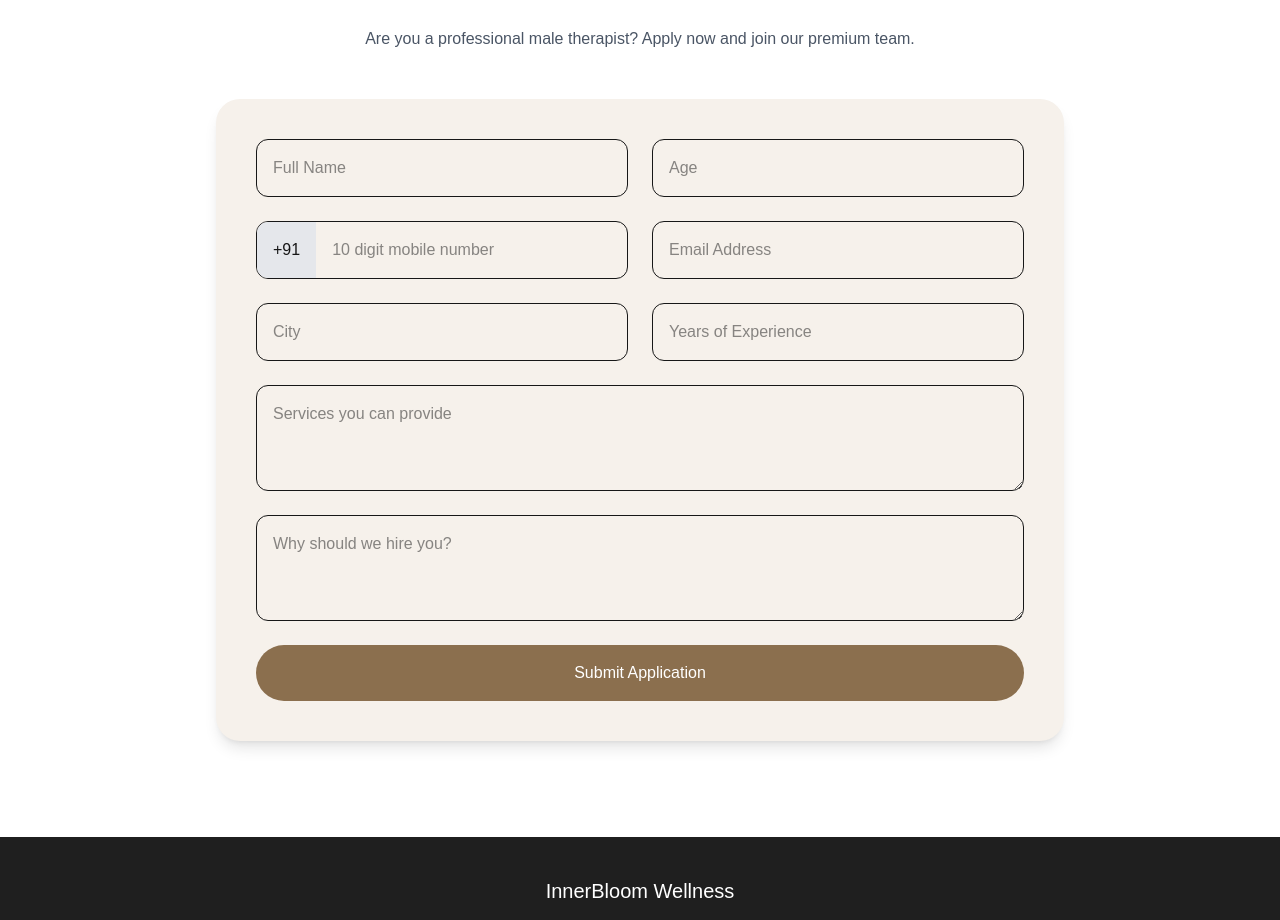
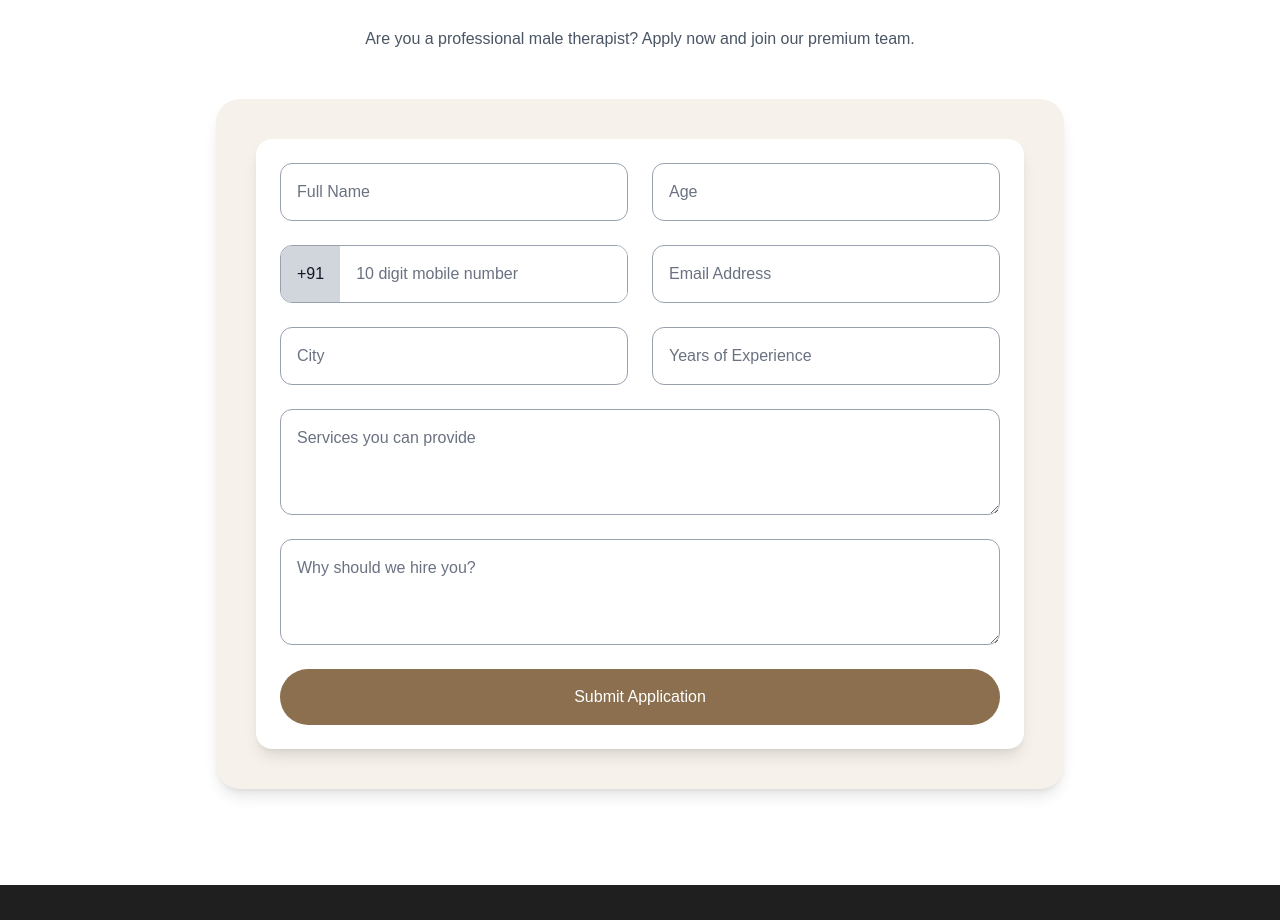
Before and after one commit to bhartivijayu1990-art/verbose-octo-umbrella, a Next.js app: page / in a window 1280 px wide. Shown: the part 2080-3000 px from the top of the page. Built offline with nearby package versions, Linux system fonts and the light colour scheme.

Commit message:
Fix apply form contrast

```diff
--- a/app/page.tsx
+++ b/app/page.tsx
@@ -325,13 +325,15 @@ function ApplyForm() {
 
 <form
   onSubmit={handleSubmit}
-        className="grid md:grid-cols-2 gap-6"
+  className="grid md:grid-cols-2 gap-6 bg-white text-gray-900 p-6 rounded-2xl shadow-lg"
 >
-
   <input
     type="text"
     placeholder="Full Name"
-          className="border p-4 rounded-xl"
+    className="border border-gray-400 p-4 rounded-xl
+               bg-white text-gray-900
+               placeholder-gray-500
+               focus:outline-none focus:ring-2 focus:ring-[#8b6f4e]"
     value={name}
     onChange={(e) => setName(e.target.value)}
     required
@@ -340,16 +342,18 @@ function ApplyForm() {
   <input
     type="number"
     placeholder="Age"
-          className="border p-4 rounded-xl"
+    className="border border-gray-400 p-4 rounded-xl
+               bg-white text-gray-900
+               placeholder-gray-500
+               focus:outline-none focus:ring-2 focus:ring-[#8b6f4e]"
     value={age}
     onChange={(e) => setAge(e.target.value)}
     required
   />
 
   {/* PHONE */}
-        <div className="flex border rounded-xl overflow-hidden">
-          <span className="bg-gray-200 px-4 py-4">+91</span>
-
+  <div className="flex border border-gray-400 rounded-xl overflow-hidden bg-white">
+    <span className="bg-gray-300 text-gray-900 px-4 py-4">+91</span>
     <input
       value={phone}
       onChange={(e) => {
@@ -357,14 +361,20 @@ function ApplyForm() {
         if (v.length <= 10) setPhone(v);
       }}
       placeholder="10 digit mobile number"
-            className="w-full p-4 outline-none"
+      className="w-full p-4 bg-white text-gray-900
+                 placeholder-gray-500
+                 focus:outline-none focus:ring-2 focus:ring-[#8b6f4e]"
       required
     />
   </div>
+
   <input
     type="email"
     placeholder="Email Address"
-          className="border p-4 rounded-xl"
+    className="border border-gray-400 p-4 rounded-xl
+               bg-white text-gray-900
+               placeholder-gray-500
+               focus:outline-none focus:ring-2 focus:ring-[#8b6f4e]"
     value={email}
     onChange={(e) => setEmail(e.target.value)}
   />
@@ -372,7 +382,10 @@ function ApplyForm() {
   <input
     type="text"
     placeholder="City"
-          className="border p-4 rounded-xl"
+    className="border border-gray-400 p-4 rounded-xl
+               bg-white text-gray-900
+               placeholder-gray-500
+               focus:outline-none focus:ring-2 focus:ring-[#8b6f4e]"
     value={city}
     onChange={(e) => setCity(e.target.value)}
   />
@@ -380,14 +393,21 @@ function ApplyForm() {
   <input
     type="number"
     placeholder="Years of Experience"
-          className="border p-4 rounded-xl"
+    className="border border-gray-400 p-4 rounded-xl
+               bg-white text-gray-900
+               placeholder-gray-500
+               focus:outline-none focus:ring-2 focus:ring-[#8b6f4e]"
     value={experience}
     onChange={(e) => setExperience(e.target.value)}
   />
 
   <textarea
     placeholder="Services you can provide"
-          className="border p-4 rounded-xl md:col-span-2"
+    className="border border-gray-400 p-4 rounded-xl
+               bg-white text-gray-900
+               placeholder-gray-500
+               focus:outline-none focus:ring-2 focus:ring-[#8b6f4e]
+               md:col-span-2"
     rows={3}
     value={services}
     onChange={(e) => setServices(e.target.value)}
@@ -395,26 +415,31 @@ function ApplyForm() {
 
   <textarea
     placeholder="Why should we hire you?"
-          className="border p-4 rounded-xl md:col-span-2"
+    className="border border-gray-400 p-4 rounded-xl
+               bg-white text-gray-900
+               placeholder-gray-500
+               focus:outline-none focus:ring-2 focus:ring-[#8b6f4e]
+               md:col-span-2"
     rows={3}
     value={message}
     onChange={(e) => setMessage(e.target.value)}
   />
 
   {error && (
-          <p className="text-red-500 md:col-span-2">
+    <p className="text-red-600 md:col-span-2">
       {error}
     </p>
   )}
 
   <button
     type="submit"
-          className="md:col-span-2 bg-[#8b6f4e] text-white py-4 rounded-full hover:bg-[#6e573d]"
+    className="md:col-span-2 bg-[#8b6f4e] text-white py-4 rounded-full hover:bg-[#6e573d] transition"
   >
     Submit Application
   </button>
+</form>
 
-      </form>
+
     </div>
   );
 }
```
Lines whose indentation alone changed are shown as unchanged.
